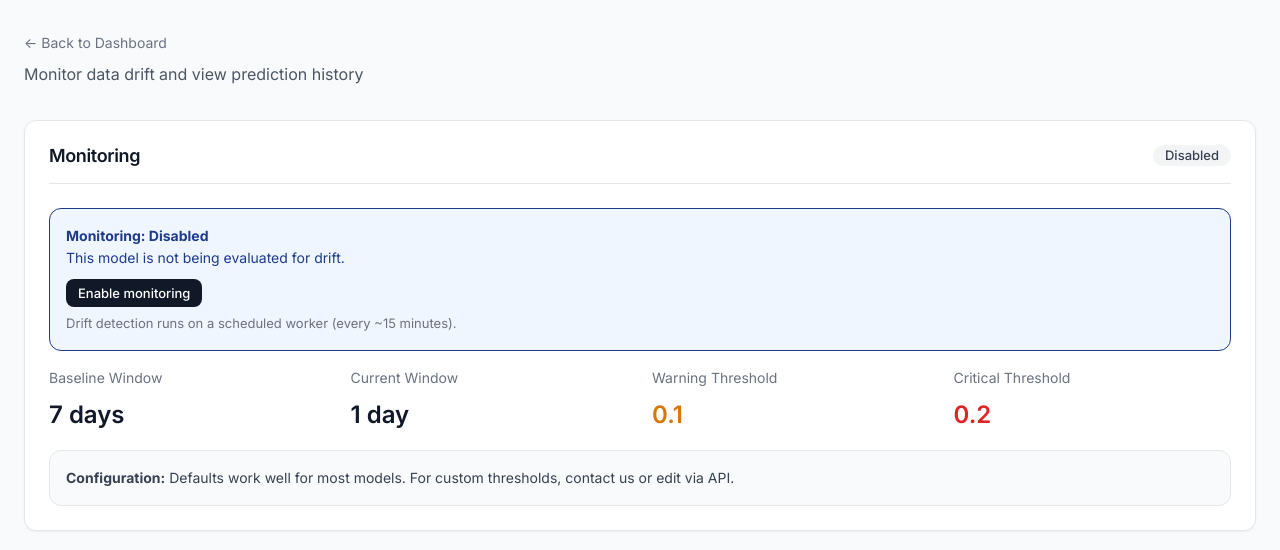
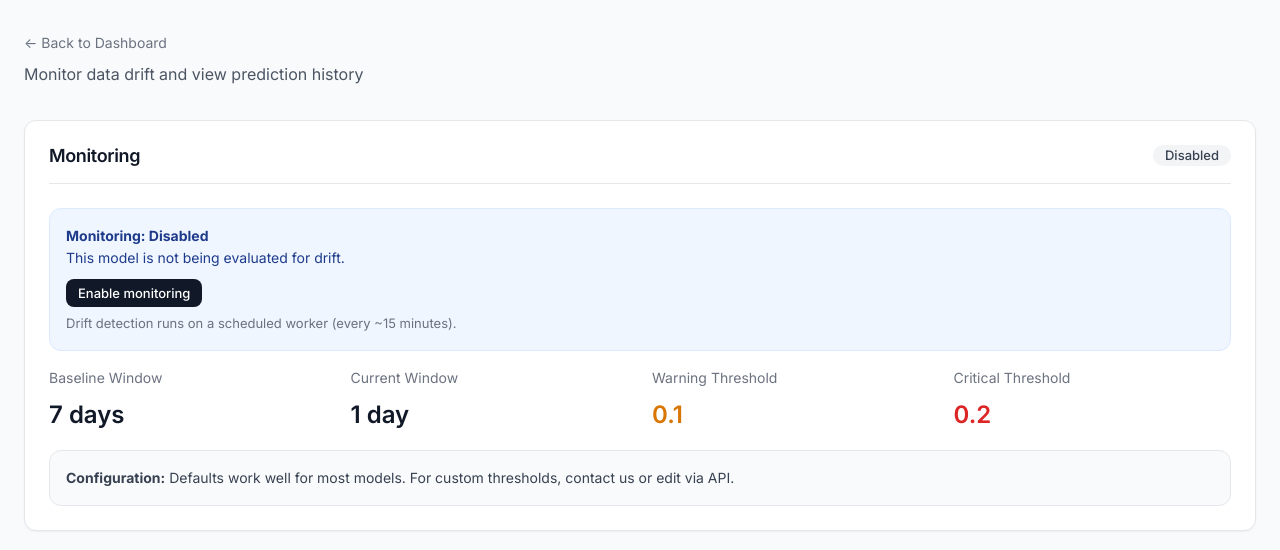
Before and after one commit to zahmedy/SentryML, a FastAPI app: template infra/apps/ui/templates/model_detail.html in a window 1280 px wide. Shown: the part 65-615 px from the top of the page. Run offline with FastAPI, Linux system fonts and the light colour scheme; the template is opened without the code that fills it, so the values that code supplies are empty.

Commit message:
fix border in monitoring card

```diff
--- a/infra/apps/ui/templates/model_detail.html
+++ b/infra/apps/ui/templates/model_detail.html
@@ -35,7 +35,7 @@
   </div>
   <div class="card-body">
     {% if monitor and monitor.is_enabled %}
-      <div class="notice notice-info" style="margin-bottom: 16px;">
+      <div class="notice notice-info" style="margin-bottom: 16px; border-color: #dbeafe;">
         <strong>Monitoring: Enabled</strong>
         <div>Drift detection is active for this model.</div>
         {% if scored_events < min_samples or baseline_events < min_samples %}
@@ -52,7 +52,7 @@
         </form>
       </div>
     {% else %}
-      <div class="notice notice-info" style="margin-bottom: 16px;">
+      <div class="notice notice-info" style="margin-bottom: 16px; border-color: #dbeafe;">
         <strong>Monitoring: Disabled</strong>
         {% if total_events > 0 and scored_events == 0 %}
           <div>Drift monitoring requires a numeric score in prediction events.</div>
```
